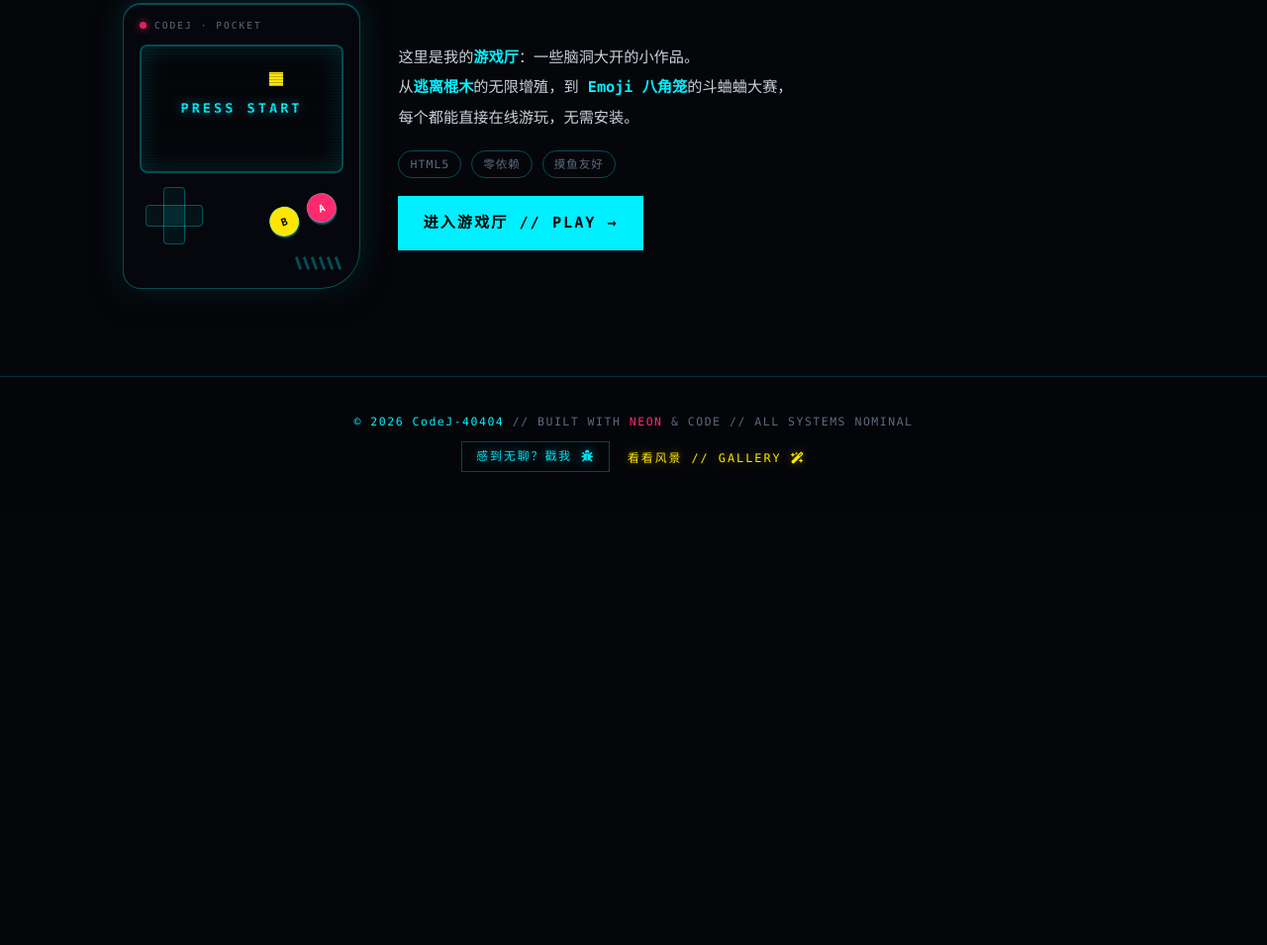
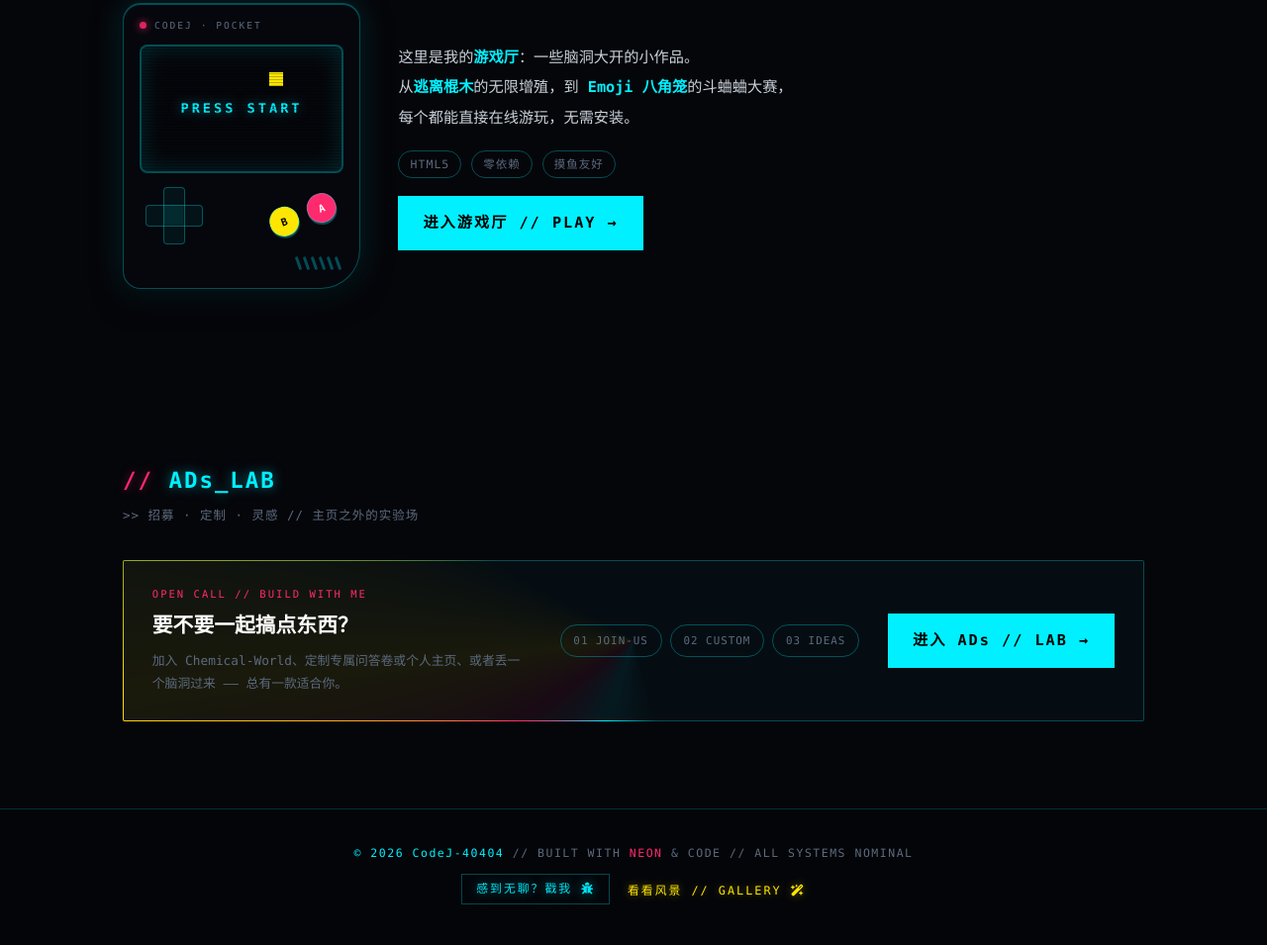
Before and after one commit to CodeJ-40404/CodeJ-40404.github.io, a plain HTML site: page index.html in a window 1280 px wide. Shown: the part 4057-5012 px from the top of the page at 99% size. Before the commit the page ends 4576 px from the top, so only its background shows below. Drawn offline with Linux system fonts and the light colour scheme.

Commit message:
Add ADs entry section on homepage

```diff
--- a/index.html
+++ b/index.html
@@ -34,7 +34,7 @@
       <a href="#blog">BLOG</a>
       <a href="#quiz">QUIZ</a>
       <a href="#games">GAMES</a>
-      <a href="ads.html">ADs</a>
+      <a href="#ads">ADs</a>
     </nav>
     <button id="nav-toggle" class="nav-toggle" type="button" aria-label="展开菜单" aria-expanded="false"><i class="fas fa-bars"></i></button>
     <button id="theme-toggle" class="theme-btn" type="button" aria-label="切换主题"></button>
@@ -330,6 +330,26 @@
         </div>
       </div>
     </section>
+
+    <section id="ads">
+      <h2 class="sec-title"><span class="mark">//</span> ADs_LAB</h2>
+      <p class="sec-sub">&gt;&gt; 招募 · 定制 · 灵感 // 主页之外的实验场</p>
+      <div class="ads-entry">
+        <div class="ads-entry-inner">
+          <div class="ads-entry-main">
+            <div class="ads-entry-kicker">OPEN CALL // BUILD WITH ME</div>
+            <h3 class="ads-entry-title">要不要一起搞点东西？</h3>
+            <p class="ads-entry-desc">加入 Chemical-World、定制专属问答卷或个人主页、或者丢一个脑洞过来 —— 总有一款适合你。</p>
+          </div>
+          <div class="ads-entry-list">
+            <span class="ads-entry-item">01 JOIN-US</span>
+            <span class="ads-entry-item">02 CUSTOM</span>
+            <span class="ads-entry-item">03 IDEAS</span>
+          </div>
+          <a class="qp-start ads-entry-btn" href="ads.html">进入 ADs // LAB →</a>
+        </div>
+      </div>
+    </section>
   </main>
 
   <footer>
--- a/style.css
+++ b/style.css
@@ -157,6 +157,7 @@ html[data-theme="cyber"] .grid-bg { display: block; }
 html[data-theme="cyber"] .scanlines,
 html[data-theme="cyber"] .flicker { display: block; }
 html[data-theme="star"] #stars { display: block; }
+
 
 #matrix, #stars {
   position: fixed;
@@ -1157,6 +1158,76 @@ footer .flicker-word { color: var(--a2); animation: word-flicker 5s infinite; }
   .qp-big { font-size: 3.5rem; }
 }
 
+/* ---------- ADs 入口 ---------- */
+.ads-entry {
+  position: relative;
+  margin-top: 1.4rem;
+  padding: 1px;
+  border-radius: calc(var(--radius) + 2px);
+  overflow: hidden;
+  background: var(--line2);
+}
+.ads-entry::before {
+  content: '';
+  position: absolute;
+  left: 50%; top: 50%;
+  width: 200%; aspect-ratio: 1 / 1;
+  transform: translate(-50%, -50%);
+  background: conic-gradient(from 0deg,
+    transparent 0 62%,
+    var(--a1) 72%,
+    var(--a2) 82%,
+    var(--a3) 90%,
+    transparent 100%);
+  animation: adsSweep 6s linear infinite;
+}
+@keyframes adsSweep {
+  to { transform: translate(-50%, -50%) rotate(360deg); }
+}
+.ads-entry-inner {
+  position: relative; z-index: 1;
+  display: grid;
+  grid-template-columns: minmax(0, 1fr) auto auto;
+  align-items: center;
+  gap: 1.8rem;
+  padding: 1.6rem 1.8rem;
+  border-radius: calc(var(--radius) + 1px);
+  background: var(--panel2);
+}
+.ads-entry-kicker {
+  font-size: 0.66rem; letter-spacing: 2px;
+  color: var(--a2); margin-bottom: 0.45rem;
+}
+.ads-entry-title {
+  font-size: 1.3rem; color: var(--title);
+  margin: 0 0 0.4rem; font-weight: 700;
+}
+.ads-entry-desc {
+  font-size: 0.8rem; line-height: 1.8;
+  color: var(--dim); max-width: 460px;
+}
+.ads-entry-list { display: flex; gap: 0.5rem; flex-wrap: wrap; }
+.ads-entry-item {
+  font-size: 0.68rem; letter-spacing: 1px; white-space: nowrap;
+  padding: 0.42rem 0.8rem; border-radius: 99px;
+  border: 1px solid var(--line2); color: var(--dim);
+  transition: color 0.25s, border-color 0.25s, box-shadow 0.25s;
+}
+.ads-entry:hover .ads-entry-item {
+  color: var(--a1); border-color: var(--a1);
+  box-shadow: 0 0 14px var(--line2);
+}
+.ads-entry-btn { white-space: nowrap; }
+
+@media (max-width: 760px) {
+  .ads-entry-inner {
+    grid-template-columns: 1fr;
+    gap: 1.1rem;
+    padding: 1.3rem 1.2rem;
+  }
+  .ads-entry-btn { justify-self: start; }
+}
+
 /* ---------- GAMES 掌机板块 ---------- */
 .games-preview {
   display: grid;
```
Also changed, not shown: ads.html (+4 -4 lines).
